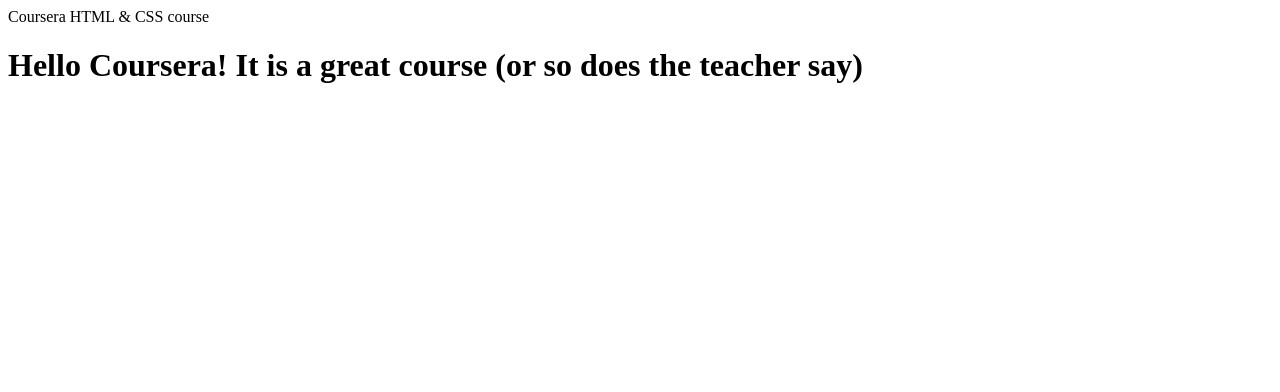
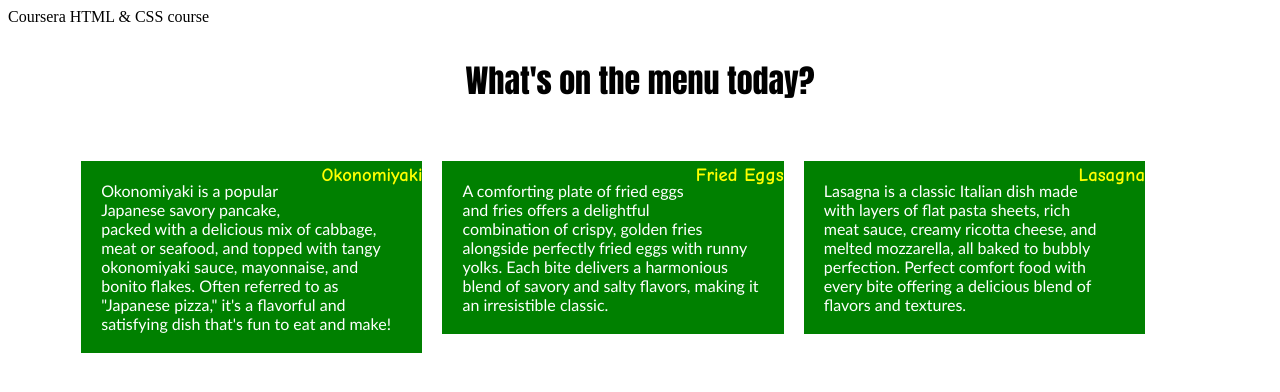
Before and after one commit to HGIprojects/coursera-test, a plain HTML site: page site/index.html in a window 1280 px wide. Drawn offline with Linux system fonts and the light colour scheme.

Commit message:
Update index.html

```diff
--- a/site/index.html
+++ b/site/index.html
@@ -1,10 +1,85 @@
 <!DOCTYPE html>
 <html>
-<head>Coursera HTML & CSS course</head>
+<head>Coursera HTML & CSS course
+	<meta charset="utf-8">
+    <meta http-equiv="X-UA-Compatible" content="IE=edge">
+    <meta name="viewport" content="width=device-width, initial-scale=1">
+
+<style>
+	.container {
+		margin-bottom: 15px;
+		width: 90%;
+		margin: auto;
+		display: flex;
+		flex-wrap: wrap;
+	}
+
+	h3 {
+		top: 10px;
+		float: right;
+		color: yellow;
+		font-family: Comic Sans MS;
+	}
+
+	h1 {
+		font-family: Impact, Trebuchet MS;
+		margin: 30px;
+		text-align: center;
+	}
+
+	.menuItem {
+		padding: 10px;
+		width: 30%;
+	}
+
+	@media (max-width: 767px) {
+		.menuItem {
+			width: 90%;
+		}
+	}
+
+	@media (min-width: 768px) and (max-width: 991px) {
+		.menuItem {
+			width: 45%;
+		}
+		.third {
+			width: 95%;
+		}
+	}
+	p {
+		background-color: green;
+		color: white;
+		padding: 20px;
+		font-family: Trebuchet MS;
+	}
+
+</style>
+
+</head>
+
 <body>
 
-<h1>Hello Coursera! It is a great course (or so does the teacher say)</h1>
-
-
+	<h1>What's on the menu today?</h1>
+	<div class="container">
+		<div class="menuItem" style="position: relative;">
+			<h3 class="header">Okonomiyaki</h3>
+			<p>
+			Okonomiyaki is a popular Japanese savory pancake, packed with a delicious mix of cabbage, meat or seafood,
+			and topped with tangy okonomiyaki sauce, mayonnaise, and bonito flakes. Often referred to as "Japanese pizza,"
+			it's a flavorful and satisfying dish that's fun to eat and make!</p>
+		</div>
+		<div class="menuItem" style="position: relative;">
+			<h3 class="header">Fried Eggs</h3>
+			<p>A comforting plate of fried eggs and fries offers a delightful combination of crispy, golden fries alongside
+			perfectly fried eggs with runny yolks. Each bite delivers a harmonious blend of savory and salty flavors, making
+			it an irresistible classic.</p>
+		</div>
+		<div class="menuItem third" style="position: relative;">
+			<h3 class="header">Lasagna</h3>
+			<p>Lasagna is a classic Italian dish made with layers of flat pasta sheets, rich meat sauce, creamy ricotta cheese,
+			and melted mozzarella, all baked to bubbly perfection. Perfect comfort food with every bite offering a delicious
+			blend of flavors and textures.</p>
+		</div>
+	</div>
 </body>
 </html>
```
